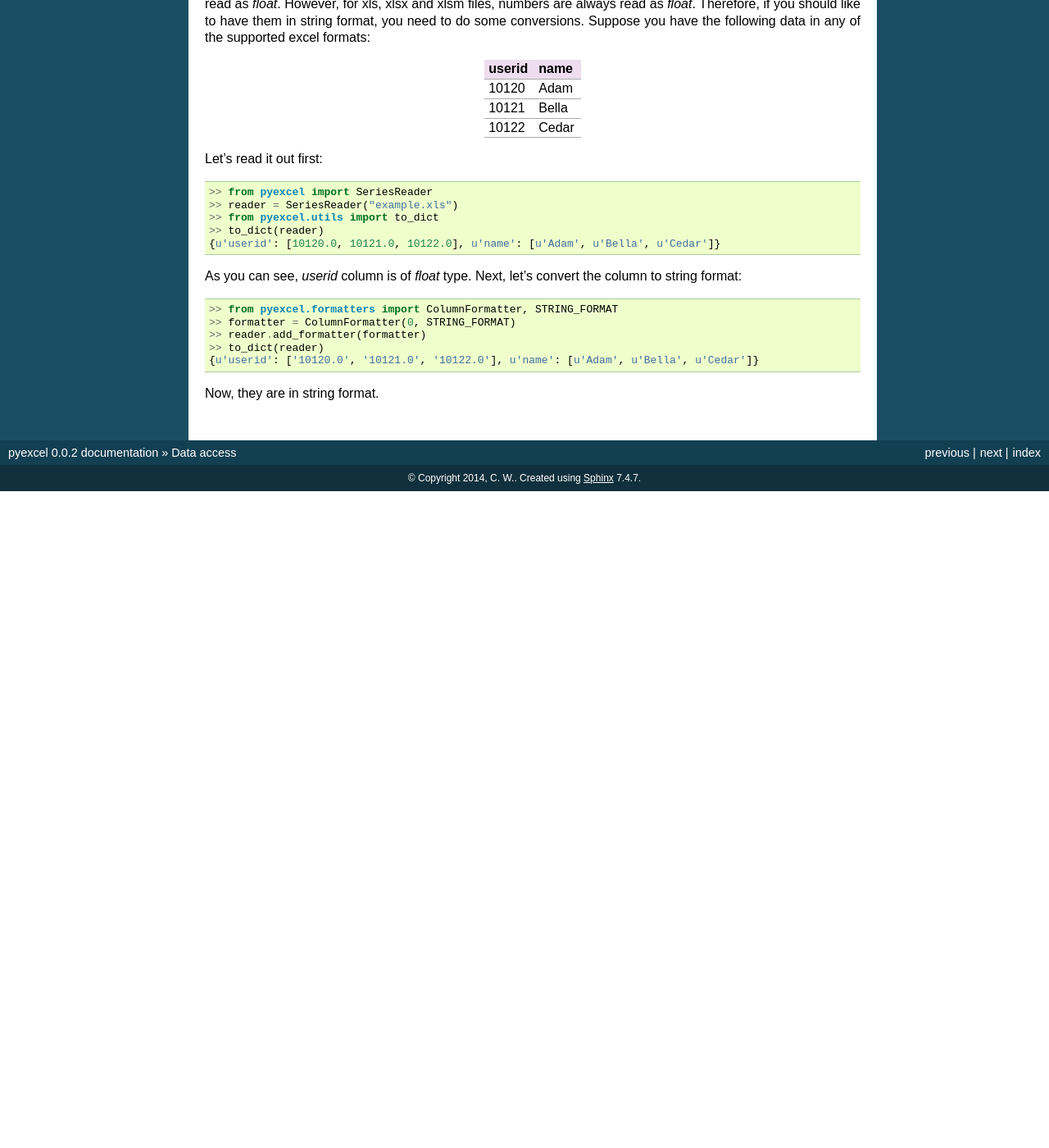
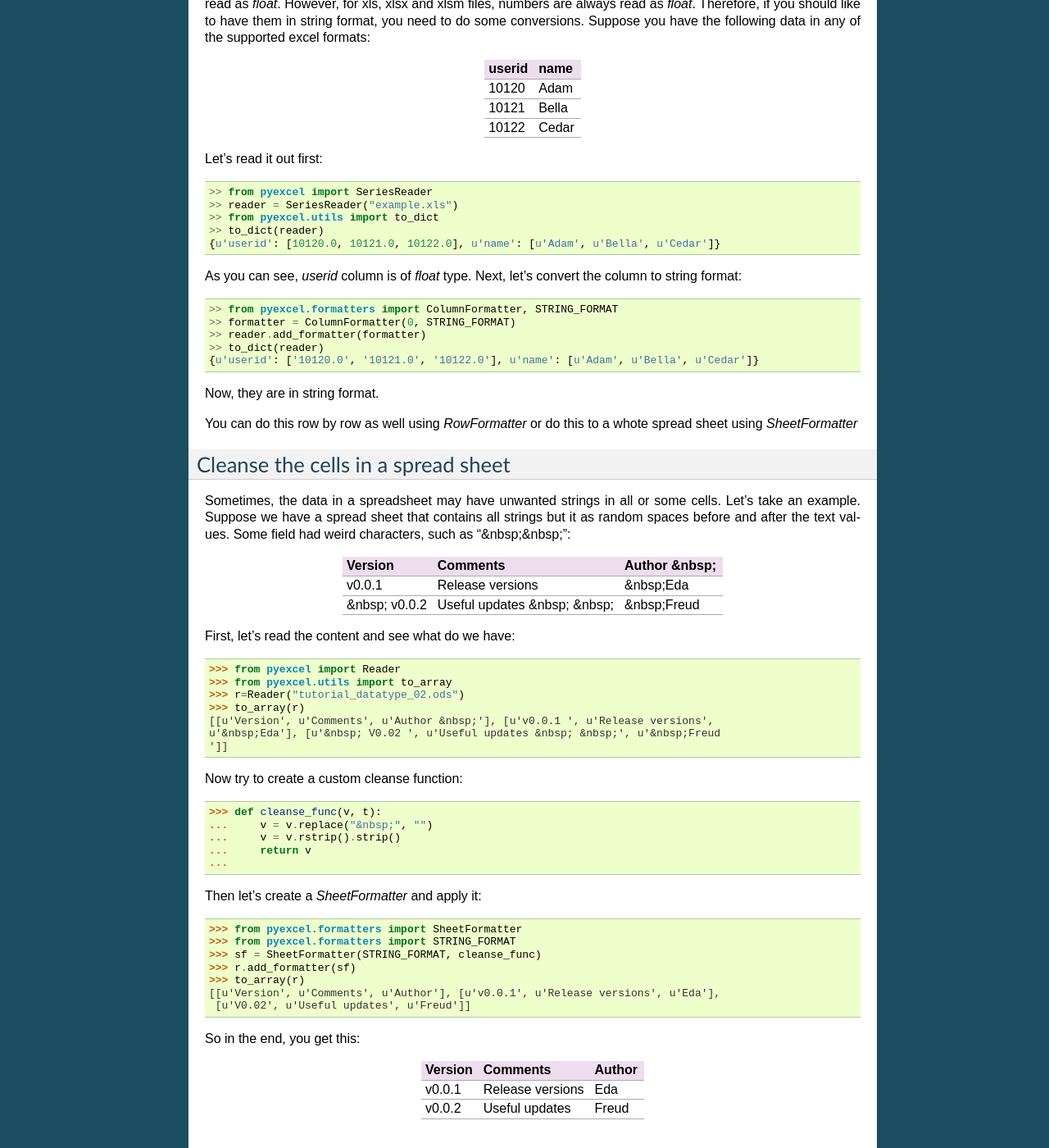
Before and after one commit to pyexcel/pyexcel, a Sphinx documentation site: the page built from doc/source/tutorial.rst, in a window 1280 px wide and 1400 px high, scrolled down 7194 px. Shown: the whole window at 82% size. Built offline with Sphinx 7.4.7, drawn with Linux system fonts in a browser that asks for light colours; formulas are drawn with MathJax 3; before the commit the page ends 7793 px from its top, so only the background shows below that; some of the changed text lies outside the part shown.

Commit message:
tutorial for sheet formatter

```diff
--- a/doc/source/tutorial.rst
+++ b/doc/source/tutorial.rst
@@ -437,3 +437,55 @@ As you can see, `userid` column is of `float` type. Next, let's convert the colu
     {u'userid': ['10120.0', '10121.0', '10122.0'], u'name': [u'Adam', u'Bella', u'Cedar']}
 
 Now, they are in string format.
+
+You can do this row by row as well using `RowFormatter` or do this to a whote spread sheet using `SheetFormatter`
+
+Cleanse the cells in a spread sheet
+-----------------------------------
+
+Sometimes, the data in a spreadsheet may have unwanted strings in all or some cells. Let's take an example. Suppose we have a spread sheet that contains all strings but it as random spaces before and after the text values. Some field had weird characters, such as "&nbsp;&nbsp;":
+
+================= ============================ ================
+        Version        Comments                Author &nbsp;
+================= ============================ ================
+  v0.0.1          Release versions              &nbsp;Eda
+&nbsp; v0.0.2     Useful updates &nbsp; &nbsp;  &nbsp;Freud
+================= ============================ ================
+
+First, let's read the content and see what do we have::
+
+    >>> from pyexcel import Reader
+    >>> from pyexcel.utils import to_array
+    >>> r=Reader("tutorial_datatype_02.ods")
+    >>> to_array(r)
+    [[u'Version', u'Comments', u'Author &nbsp;'], [u'v0.0.1 ', u'Release versions',
+    u'&nbsp;Eda'], [u'&nbsp; V0.02 ', u'Useful updates &nbsp; &nbsp;', u'&nbsp;Freud
+    ']]
+
+
+Now try to create a custom cleanse function::
+
+    >>> def cleanse_func(v, t):
+    ...     v = v.replace("&nbsp;", "")
+    ...     v = v.rstrip().strip()
+    ...     return v
+    ...
+
+Then let's create a `SheetFormatter` and apply it::
+
+    >>> from pyexcel.formatters import SheetFormatter
+    >>> from pyexcel.formatters import STRING_FORMAT
+    >>> sf = SheetFormatter(STRING_FORMAT, cleanse_func)
+    >>> r.add_formatter(sf)
+    >>> to_array(r)
+    [[u'Version', u'Comments', u'Author'], [u'v0.0.1', u'Release versions', u'Eda'],
+     [u'V0.02', u'Useful updates', u'Freud']]
+
+So in the end, you get this:
+
+================= ============================ ================
+        Version        Comments                Author
+================= ============================ ================
+v0.0.1            Release versions             Eda
+v0.0.2            Useful updates               Freud
+================= ============================ ================
```
Also changed, not shown: 2 other files.
